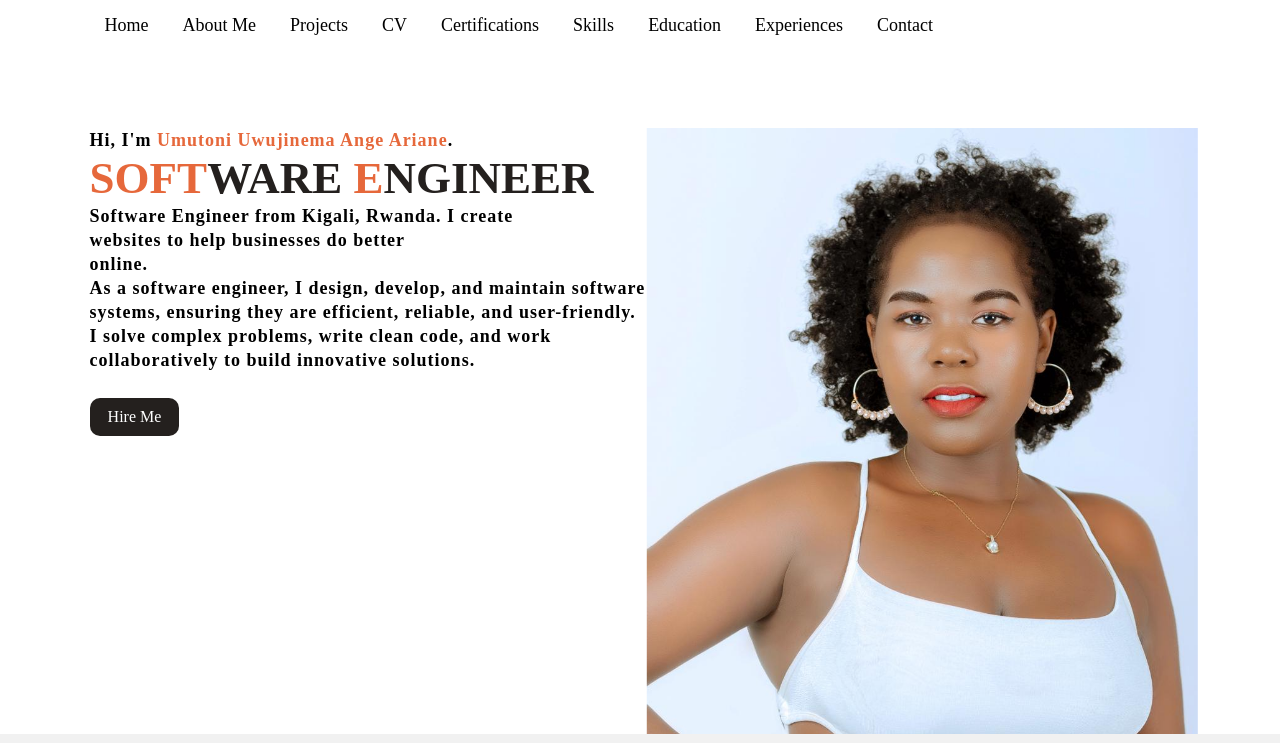
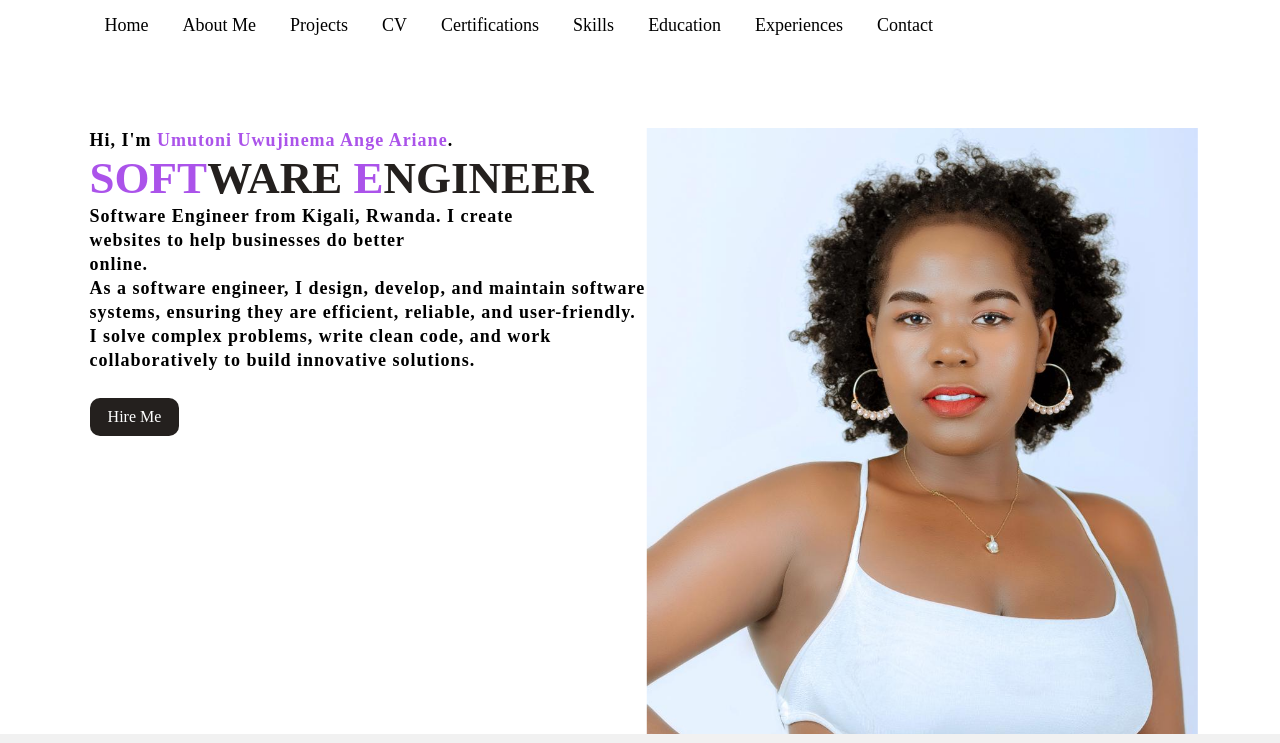
Before and after one commit to 2001Umutoni/Umutoni_Ange_portfolio, a plain HTML site: page index.html in a window 1280 px wide. Shown: the top 743 px of the page. Drawn offline with nearby package versions, Linux system fonts and the light colour scheme.

Commit message:
Update style.css

```diff
--- a/style.css
+++ b/style.css
@@ -71,7 +71,7 @@ ul li a:hover {
 }
 
 .info span {
-    color: rgb(230, 104, 59);
+     color: rgb(171, 83, 234);
 }
 
 .info a {
```
